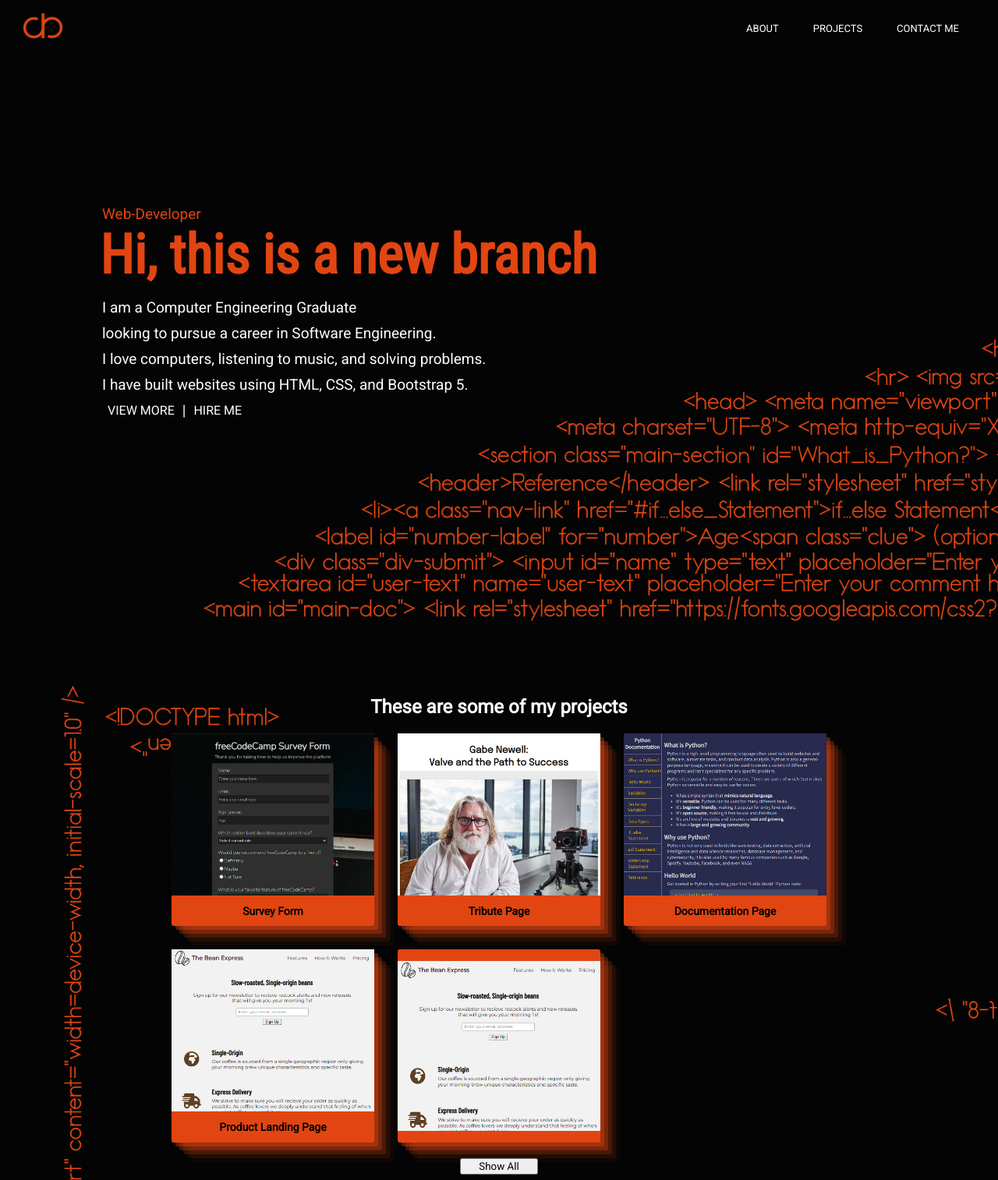
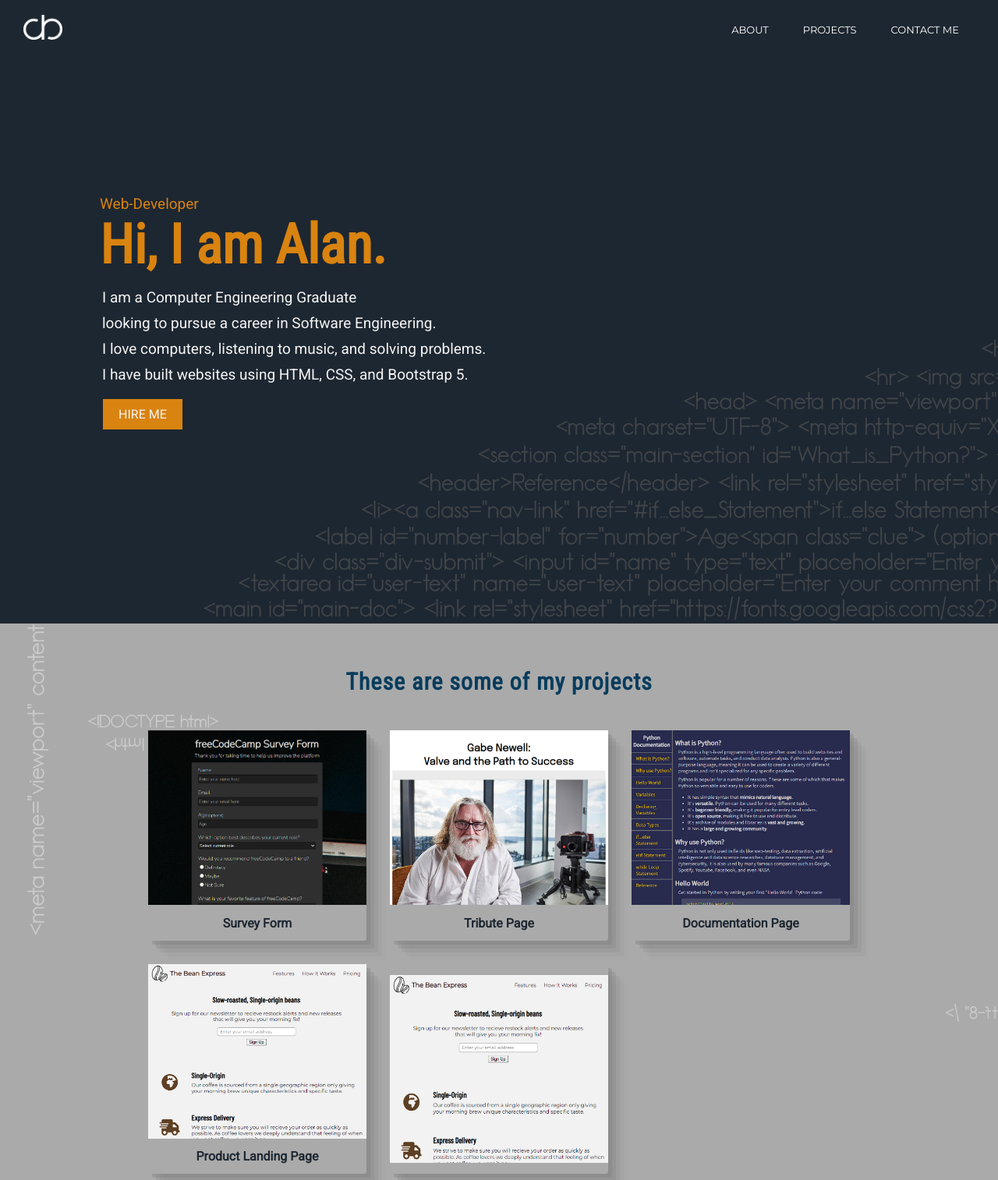
Before and after one commit to alanbacay02/fcc-alan-portfolio, a plain HTML site: page index.html in a window 1280 px wide. Shown: the top 1514 px of the page at 78% size. Drawn offline with Linux system fonts and the light colour scheme.

Commit message:
major redesign changes. Adds icons to contact section.

```diff
--- a/index.html
+++ b/index.html
@@ -13,7 +13,7 @@
     <header>
       <navbar id="navbar">
         <div class="navbar-logo">
-          <a href="#"><img src="./assets/ab-logo-orange.png" alt="ab-logo.png" /></a>
+          <a href="#"><img src="./assets/ab-logo-2.png" alt="ab-logo.png" /></a>
         </div>
         <ul>
           <li><a href="#">ABOUT</a></li>
@@ -25,16 +25,14 @@
     <section id="welcome-section">
       <div class="welcome-content">
         <p class="font-orange top-p">Web-Developer</p>
-        <h1 class="font-orange">Hi, this is a new branch</h1>
+        <h1 class="font-orange">Hi, I am Alan.</h1>
         <p>I am a Computer Engineering Graduate</p>
         <p> looking to pursue a career in Software Engineering.</p>
         <p>I love computers, listening to music, and solving problems.</p>
         <p>I have built websites using HTML, CSS, and Bootstrap 5.</p>
-      </div>
-      <div class="welcome-buttons">
-        <a href="#projects"> VIEW MORE</a>
-        <p> | </p>
-        <a href="mailto:alanjbacay@gmail.com"> HIRE ME</a>
+        <div class="welcome-buttons">
+          <a href="mailto:alanjbacay@gmail.com"> HIRE ME</a>
+        </div>
       </div>
       <!-- insert icon for github, email, and linkedin -->
     </section>
@@ -73,6 +71,11 @@
       <h2>Lets work together!</h2>
       <p>How do you take your coffee?</p>
       <!-- insert icons -->
+      <div class="icon-div">
+        <a href="https://github.com/alanbacay02" rel="noopener"><i class="fa fa-brands fa-github"></i> GitHub</a>
+        <a href="https://www.freecodecamp.org/alanbacay" rel="noopener"><i class="fa-brands fa-free-code-camp"></i> FreeCodeCamp</a>
+        <a href="mailto:alanjbacay@gmail.com"><i class="fa-solid fa-envelope"></i> Send an Email</a>
+      </div>
     </section>
     <footer id="footer"></footer>
   </body>
--- a/styles.css
+++ b/styles.css
@@ -1,15 +1,21 @@
 *, ::after, ::before {
   box-sizing: border-box;
-  font-family: 'Roboto', sans-serif;
 }
 
 :root {
-  --font-orange: #e14512;
+  --color-orange: #e14512;
+  --color-black: rgb(4, 4, 4);
+  --color-blue: #083c5d;
+  --color-lightblue: #328cc1;
+  --color-darkblue: #1d2731;
+  --color-gold: #d98310;
+  --color-gray: #aaaaaa;
 }
 
 body {
   margin: 0;
   padding: 0;
+  font-family: 'Roboto', sans-serif;
 }
 
 a {
@@ -25,8 +31,8 @@ a {
   color: white;
   /* background-color: #2F2FA2; */
   /* color: #e14512; */
-  background-color: rgb(4, 4, 4);
-  padding: 10px 30px;
+  background-color: var(--color-darkblue);
+  padding: 37px 30px;
   position: fixed;
   width: 100%;
   height: 70px;
@@ -51,15 +57,15 @@ a {
   flex-direction: column;
   justify-content: center;
   height: 100vh;
-  color: white;
-  background-color: rgb(4, 4, 4);
-  background-image: url(./assets/code-background.png);
+  color: whitesmoke;
+  background-color: var(--color-darkblue);
+  background-image: url(./assets/code-background-gray.png);
   background-repeat: no-repeat;
   background-size: cover;
   background-position: 150px;
 }
 
-.welcome-content, .welcome-buttons {
+.welcome-content {
  margin-left: 10%;
 }
 
@@ -67,15 +73,13 @@ a {
   display: flex;
   flex-direction: row;
   align-items: center;
-}
-
-.welcome-buttons p {
-  margin: 0 !important;
-  padding: 0 !important;
+  margin-left: 4px;
+  padding-top: 10px;
 }
 
 .welcome-buttons a {
-  padding: 0 10px;
+  padding: 10px 20px;
+  background-color: var(--color-gold);
 }
 
 #welcome-section h1 {
@@ -94,31 +98,24 @@ a {
 
 #welcome-section .top-p {
   margin: 0;
+  padding: 0;
+
 }
 
 .font-orange {
-  color: var(--font-orange);
+  color: var(--color-gold);
 }
 
 #projects {
   display: flex;
   flex-direction: column;
-  background: rgb(4,4,4);
+  background: var(--color-gray);
   text-align: center;
   justify-content: center;
   height: 100vh;
-  background-image: url(./assets/proj-background.png);
+  background-image: url(./assets/proj-background-gray.png);
   background-repeat: no-repeat;
   background-size: cover;
-}
-
-#projects h1 {
-  color: white;
-}
-
-#projects h2 {
-  color: black;
-  font-size: 14px;
 }
 
 #projects .tile-container {
@@ -139,7 +136,21 @@ a {
   padding: 0;
   background-color: var(--font-orange);
   border-radius: 3px;
-  box-shadow: rgba(224, 69, 18, 0.4) 5px 5px, rgba(224, 69, 18, 0.3) 10px 10px, rgba(224, 69, 18, 0.2) 15px 15px, rgba(224, 69, 18, 0.1) 20px 20px, rgba(224, 69, 18, 0.05) 25px 25px;
+  /* box-shadow: rgba(224, 69, 18, 0.4) 5px 5px, rgba(224, 69, 18, 0.3) 10px 10px, rgba(224, 69, 18, 0.2) 15px 15px, rgba(224, 69, 18, 0.1) 20px 20px, rgba(224, 69, 18, 0.05) 25px 25px; */
+  box-shadow: rgba(128, 128, 128, 0.413) 5px 5px, rgba(128, 128, 128, 0.3) 10px 10px, rgba(128, 128, 128, 0.2) 15px 15px,rgba(128, 128, 128, 0.1) 20px 20px, rgba(128, 128, 128, 0.05) 25px 25px;
+}
+
+#projects h1 {
+  color: var(--color-blue);
+  font-size: 30px;
+  padding-bottom: 20px;
+  font-family: 'Roboto Condensed', sans-serif;
+  letter-spacing: 1px;
+}
+
+#projects h2 {
+  color: var(--color-darkblue);
+  font-size: 16px;
 }
 
 #projects img {
@@ -160,8 +171,27 @@ a {
   justify-content: center;
   text-align: center;
   height: 100vh;
-  background: rgb(4,4,4);
+  background: var(--color-darkblue);
   color: white;
+}
+
+#contacts h2 {
+  font-size: 55px;
+  margin: 0;
+  font-weight: bolder;
+}
+
+#contacts p {
+  font-size: 25px;
+  margin: 10px 0 50px;
+  font-style: italic;
+}
+
+#contacts a {
+  padding: 0 12px;
+  font-size: 30px;
+  margin: 0;
+  color: whitesmoke;
 }
 
 @media only screen and (min-width: 450px) and (max-width: 720px) {
@@ -176,7 +206,7 @@ a {
 @media only screen and (min-width: 720px) {
   #projects .tile-container {
     display: grid;
-    grid-template-columns: repeat(3, minmax(220px, 260px));
+    grid-template-columns: repeat(3, minmax(220px, 280px));
     gap: 30px;
     grid-auto-rows: auto;
     margin: 0 auto;
```
Also changed, not shown: assets/code-background-gray.png (added), assets/proj-background-blue.png (added), assets/proj-background-gray.png (added), assets/proj-background-white.png (added), 1 other file.
